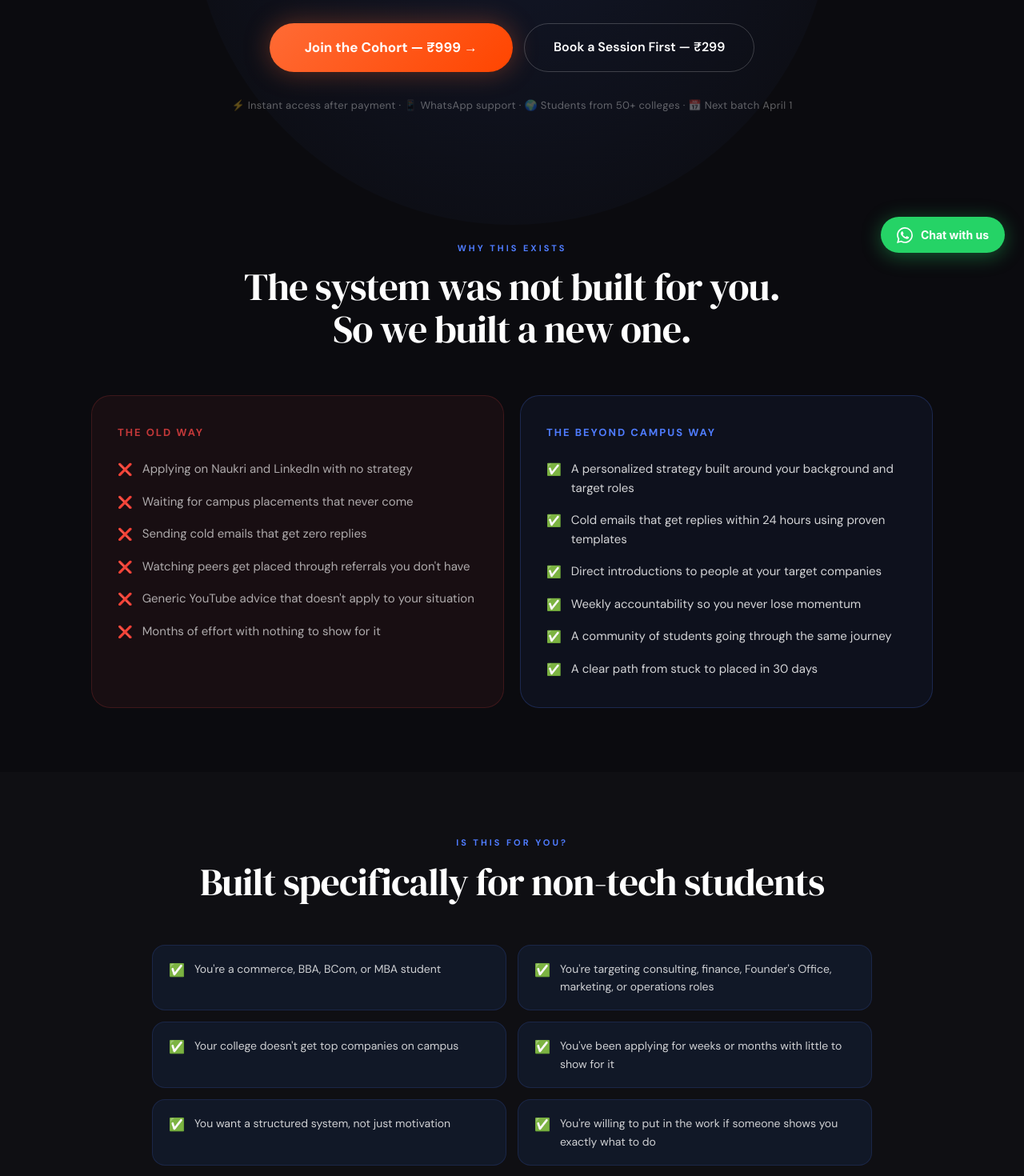
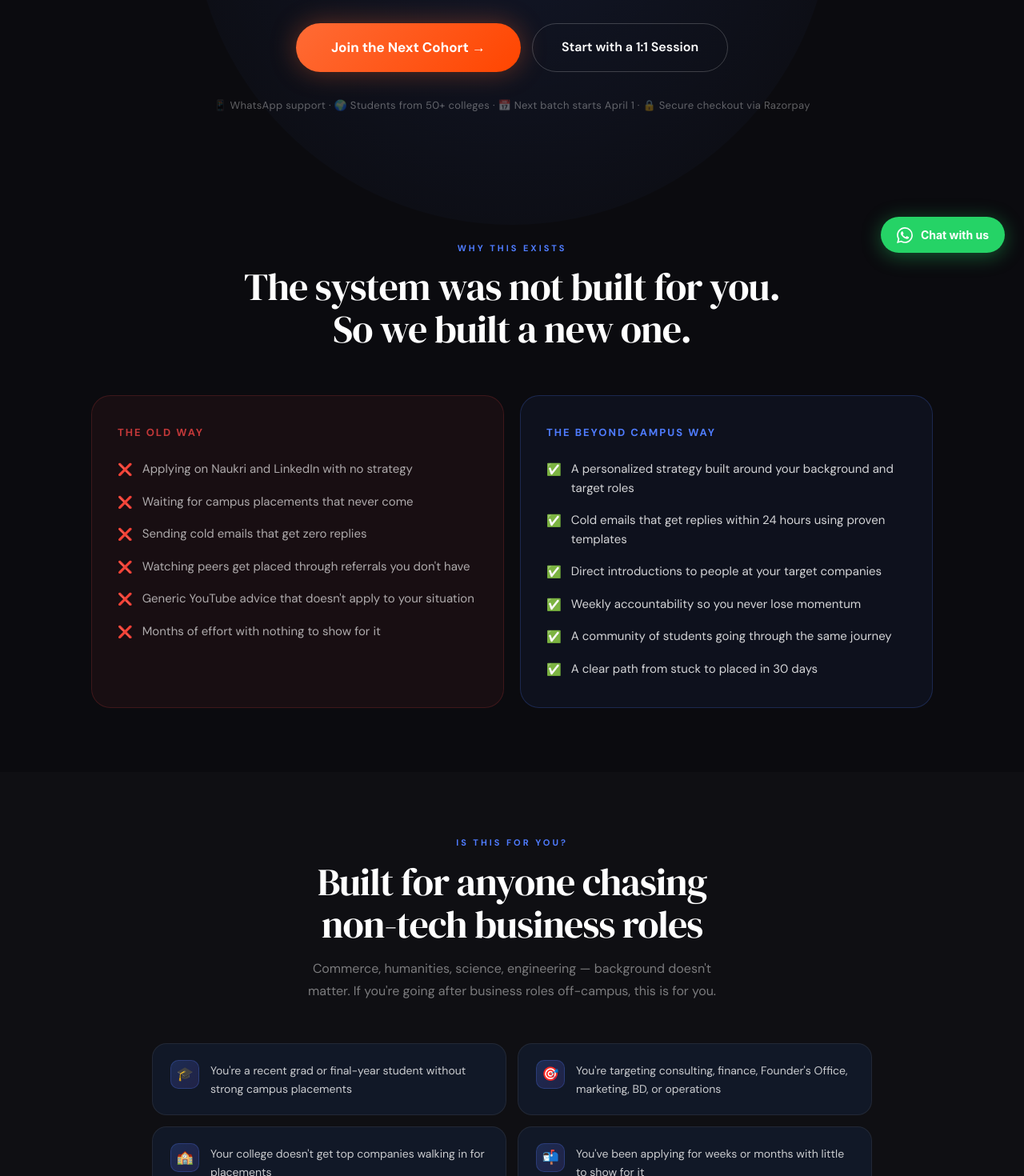
Before and after one commit to aanirudh28/beyond-campus, a Next.js app: page /program in a window 1280 px wide. Shown: the part 460-1930 px from the top of the page at 80% size. Built offline with nearby package versions, Linux system fonts and the light colour scheme.

Commit message:
refine program page copy, broaden audience, fix faqs

```diff
--- a/app/program/page.tsx
+++ b/app/program/page.tsx
@@ -38,12 +38,11 @@ const INCLUSIONS = [
 ]
 
 const FAQS = [
-  { q: 'Do I need prior work experience to join?', a: 'No. Most students who join are freshers or recent graduates with little to no work experience. The program is specifically designed for people starting from scratch.' },
-  { q: 'What domains do you help with?', a: "Consulting, finance, Founder's Office, marketing, business development, and operations. We focus exclusively on non-tech business roles." },
-  { q: 'How is this different from an MBA coaching class?', a: "MBA coaching prepares you for an exam. We prepare you for a job — specifically the off-campus job hunt that nobody teaches you how to navigate. The skills are completely different." },
+  { q: 'What domains do you help with?', a: "Consulting, finance, Founder's Office, marketing, business development, and operations. We focus exclusively on non-tech business roles — no coding, no SDE prep." },
   { q: "I'm from a tier-2 or tier-3 college. Will this work for me?", a: "Yes — that's exactly who we built this for. Most of our students come from colleges outside the top 10 and break into roles their college placement cell couldn't get them." },
-  { q: "What if I'm already applying and getting some responses?", a: "Even better. The program will help you convert those responses into offers faster, and open up companies you haven't reached yet." },
-  { q: 'How do I get started?', a: 'Click "Join the Cohort" for the full 8-week program, or "Book a Session" for a 1:1 call first. Either way, you\'ll get access within 2 minutes of payment.' },
+  { q: "What if I'm already applying and getting some responses?", a: "That's genuinely a good sign — keep going. Resilience and consistency eventually show results. If you feel your current approach is working, stick with it. The program is for students who feel stuck or want to add more structure and reach to what they're already doing." },
+  { q: "I want to explore before committing. Where do I start?", a: "Start with our free resources — cold email templates, LinkedIn DM scripts, and the target company spreadsheet are all available without paying anything. Try them, see if they work for your situation, and decide from there." },
+  { q: "Is the live session schedule flexible?", a: "Sessions are scheduled for evenings and weekends to work around college or work hours. If you miss a session, a recording is shared with the group." },
 ]
 
 function Section({ children, style }: { children: React.ReactNode; style?: React.CSSProperties }) {
@@ -146,11 +145,11 @@ export default function ProgramPage() {
             Not a course. Not a workshop. A complete placement system built for students who are done waiting.
           </p>
           <div style={{ display: 'flex', gap: 14, justifyContent: 'center', flexWrap: 'wrap', marginBottom: 32 }}>
-            <a href="/cohort" className="btn-orange large">Join the Cohort — ₹999 →</a>
-            <a href="/book" className="btn-outlined" style={{ padding: '17px 36px', fontSize: 16 }}>Book a Session First — ₹299</a>
+            <a href="/cohort" className="btn-orange large">Join the Next Cohort →</a>
+            <a href="/book" className="btn-outlined" style={{ padding: '17px 36px', fontSize: 16 }}>Start with a 1:1 Session</a>
           </div>
           <div style={{ fontSize: 13, color: 'rgba(255,255,255,0.35)', letterSpacing: 0.3 }}>
-            ⚡ Instant access after payment · 📱 WhatsApp support · 🌍 Students from 50+ colleges · 📅 Next batch April 1
+            📱 WhatsApp support · 🌍 Students from 50+ colleges · 📅 Next batch starts April 1 · 🔒 Secure checkout via Razorpay
           </div>
         </div>
       </section>
@@ -210,20 +209,26 @@ export default function ProgramPage() {
         <Section style={{ maxWidth: 900, margin: '0 auto' }}>
           <div style={{ textAlign: 'center', marginBottom: 52 }}>
             <span className="section-label">IS THIS FOR YOU?</span>
-            <h2 className="section-title">Built specifically for non-tech students</h2>
+            <h2 className="section-title">Built for anyone chasing<br />non-tech business roles</h2>
+            <p style={{ color: 'rgba(255,255,255,0.45)', fontSize: 16, maxWidth: 520, margin: '16px auto 0', lineHeight: 1.7 }}>
+              Commerce, humanities, science, engineering — background doesn't matter. If you're going after business roles off-campus, this is for you.
+            </p>
           </div>
           <div style={{ display: 'grid', gridTemplateColumns: '1fr 1fr', gap: 14, marginBottom: 40 }}>
             {[
-              "You're a commerce, BBA, BCom, or MBA student",
-              "You're targeting consulting, finance, Founder's Office, marketing, or operations roles",
-              "Your college doesn't get top companies on campus",
-              "You've been applying for weeks or months with little to show for it",
-              "You want a structured system, not just motivation",
-              "You're willing to put in the work if someone shows you exactly what to do",
+              { icon: '🎓', text: "You're a recent grad or final-year student without strong campus placements" },
+              { icon: '🎯', text: "You're targeting consulting, finance, Founder's Office, marketing, BD, or operations" },
+              { icon: '🏫', text: "Your college doesn't get top companies walking in for placements" },
+              { icon: '📬', text: "You've been applying for weeks or months with little to show for it" },
+              { icon: '🗂️', text: "You want a structured system, not just motivation or generic advice" },
+              { icon: '💪', text: "You're willing to put in the work if someone shows you exactly what to do" },
             ].map((t, i) => (
-              <div key={i} style={{ background: '#111827', border: '1px solid rgba(79,124,255,0.15)', borderRadius: 16, padding: '18px 20px', display: 'flex', alignItems: 'flex-start', gap: 12 }}>
-                <span style={{ fontSize: 16, flexShrink: 0, marginTop: 1 }}>✅</span>
-                <span style={{ fontSize: 14, color: 'rgba(255,255,255,0.8)', lineHeight: 1.6 }}>{t}</span>
+              <div key={i} style={{ background: '#111827', border: '1px solid rgba(255,255,255,0.07)', borderRadius: 18, padding: '20px 22px', display: 'flex', alignItems: 'flex-start', gap: 14, transition: 'border-color 0.3s, transform 0.3s', cursor: 'default' }}
+                onMouseEnter={e => { (e.currentTarget as HTMLDivElement).style.borderColor = 'rgba(79,124,255,0.35)'; (e.currentTarget as HTMLDivElement).style.transform = 'translateY(-2px)' }}
+                onMouseLeave={e => { (e.currentTarget as HTMLDivElement).style.borderColor = 'rgba(255,255,255,0.07)'; (e.currentTarget as HTMLDivElement).style.transform = 'translateY(0)' }}
+              >
+                <div style={{ width: 36, height: 36, borderRadius: 10, background: 'linear-gradient(135deg,rgba(79,124,255,0.2),rgba(123,97,255,0.15))', border: '1px solid rgba(79,124,255,0.25)', display: 'flex', alignItems: 'center', justifyContent: 'center', fontSize: 17, flexShrink: 0 }}>{t.icon}</div>
+                <span style={{ fontSize: 14, color: 'rgba(255,255,255,0.78)', lineHeight: 1.65, paddingTop: 2 }}>{t.text}</span>
               </div>
             ))}
           </div>
@@ -403,11 +408,11 @@ export default function ProgramPage() {
             Every week you spend without a strategy is a week someone else gets the role you wanted. The next batch starts April 1.
           </p>
           <div style={{ display: 'flex', gap: 14, justifyContent: 'center', flexWrap: 'wrap', marginBottom: 28 }}>
-            <a href="/cohort" className="btn-orange large">Join the Cohort — ₹999 →</a>
-            <a href="/book" className="btn-outlined" style={{ padding: '17px 36px', fontSize: 16 }}>Book a Session First — ₹299</a>
+            <a href="/cohort" className="btn-orange large">Join the Next Cohort →</a>
+            <a href="/book" className="btn-outlined" style={{ padding: '17px 36px', fontSize: 16 }}>Start with a 1:1 Session</a>
           </div>
           <div style={{ fontSize: 13, color: 'rgba(255,255,255,0.28)', letterSpacing: 0.3 }}>
-            ⚡ Instant access · 📱 WhatsApp support · 🌍 50+ colleges · 🔒 Secure payment via Razorpay
+            📱 WhatsApp support · 🌍 50+ colleges · 📅 Next batch April 1 · 🔒 Secure checkout via Razorpay
           </div>
         </Section>
       </section>
```
